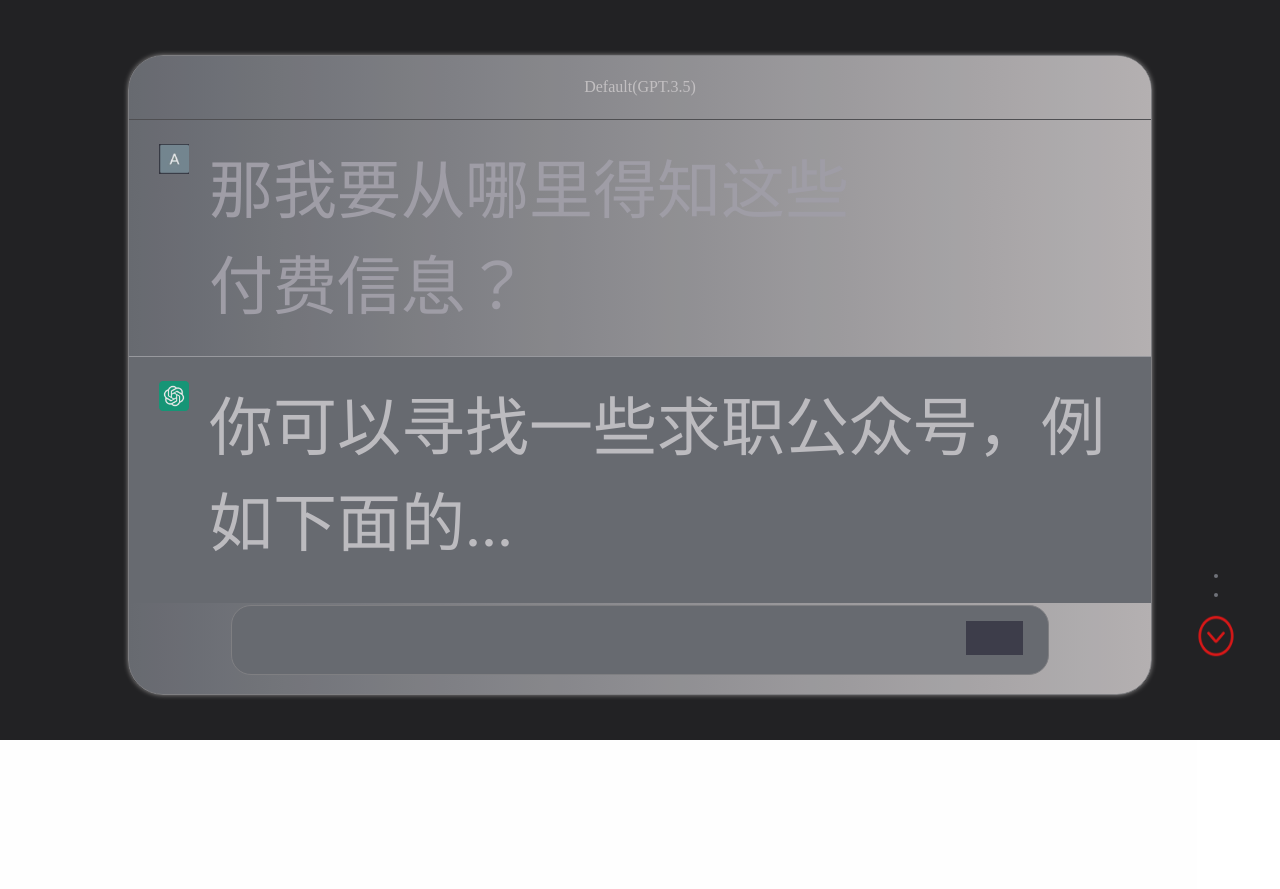
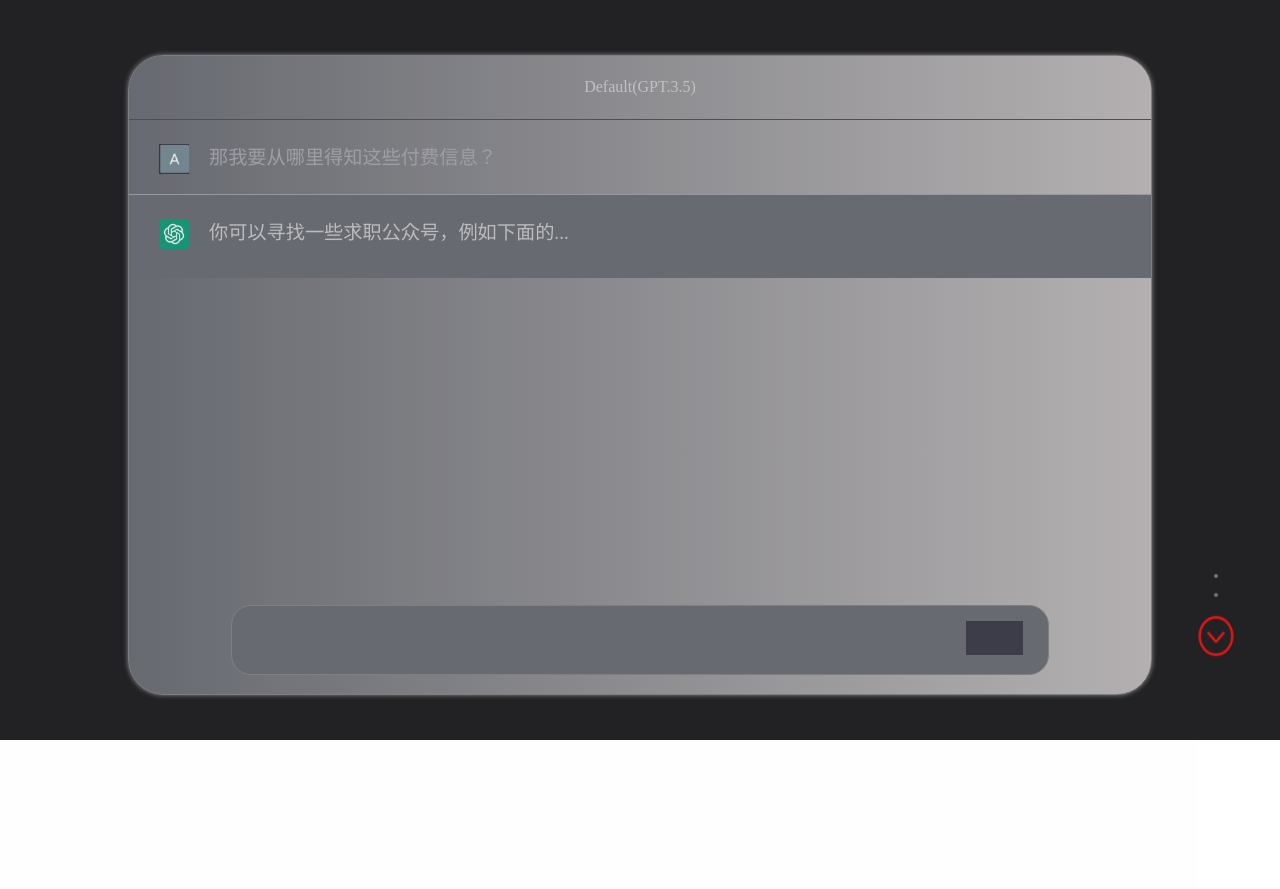
Before and after one commit to aegalnc/data_journalism_competition, a plain HTML site: page index.html in a window 1280 px wide. Shown: the part 860-1749 px from the top of the page. Drawn offline with Linux system fonts and the light colour scheme.

Commit message:
Update chatgpt-style.css

```diff
--- a/chatgpt-style.css
+++ b/chatgpt-style.css
@@ -165,13 +165,13 @@ body {
     width: 70%;
     margin: 0 0 20px 0;
     padding: 24px 0px 0 20px;
-    font-size: large;
+    font-size: 4em;
     line-height: 1.5;
     color: #ADABB5;
 }
 @media screen and (min-width: 500px) {
     .user-message {
-        font-size: 4em;
+        font-size: larger;
     }
 }
 
@@ -188,12 +188,12 @@ body {
 .chatgpt-message {
     margin: 24px 0 30px 20px;
     color: #CDCCD0;
-    font-size: large;
+    font-size: 4em;
     line-height: 1.5;
 }
 @media screen and (min-width: 500px) {
     .chatgpt-message {
-        font-size: 4em;
+        font-size: larger;
     }
 }
 
```
